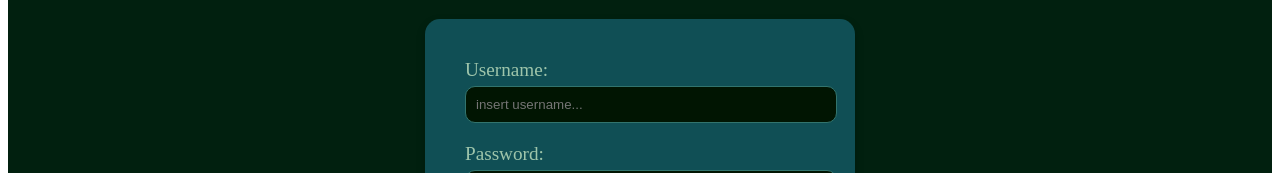
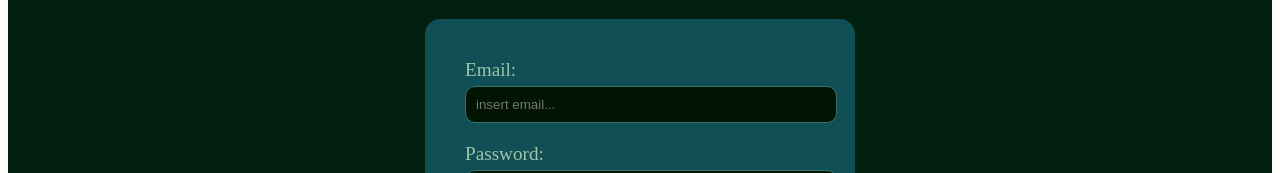
Before and after one commit to Shilab66/breezy, a Next.js app: page /login in a window 1280 px wide. Shown: the part 296-469 px from the top of the page. Built offline with nearby package versions, Linux system fonts and the light colour scheme.

Commit message:
Update login.js

```diff
--- a/src/pages/login.js
+++ b/src/pages/login.js
@@ -54,13 +54,13 @@ export default function Login() {
       <div className="login-box">
         <form onSubmit={handleLogin}>
           <div className="input-container">
-            <label className="label">Username:</label>
+            <label className="label">Email:</label>
             <input
               className="input"
               type="email"
               value={email}
               onChange={(e) => setEmail(e.target.value)}
-              placeholder="insert username..."
+              placeholder="insert email..."
               required
             />
           </div>
```
